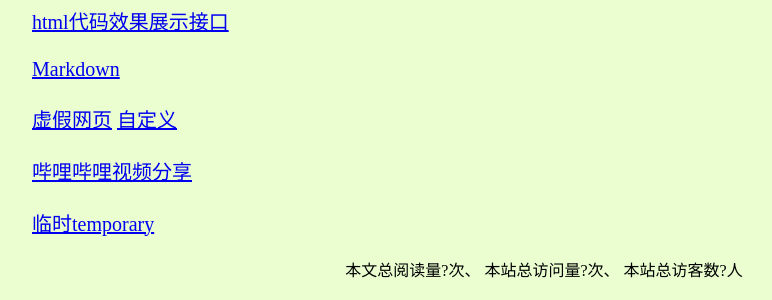
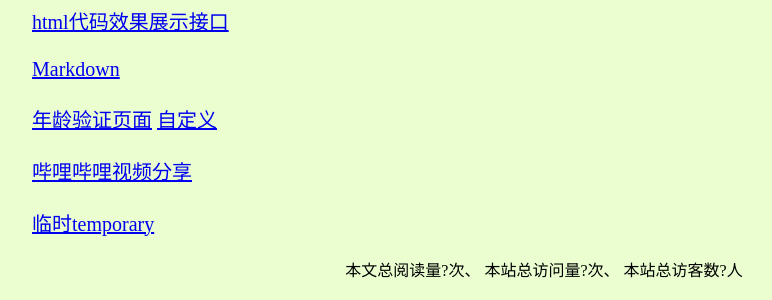
Before and after one commit to xkk1/xkk1.github.io, a Jekyll site: the page other/index.html, which Jekyll copies as it is, in a window 1280 px wide. Shown: the part 314-614 px from the top of the page, without its empty margins (96-868 px from the left). Built offline with Jekyll 4.4.1, drawn with Linux system fonts in a browser that asks for light colours; comment, search, counter and statistics services are not loaded.

Commit message:
将骗人网页改为年龄验证页面

```diff
--- a/other/index.html
+++ b/other/index.html
@@ -35,7 +35,7 @@
 <br><br>
 <a href="./markdown/">Markdown</a>
 <br><br>
-<a id="adult" href="#" target="_blank">虚假网页</a> <a id="adult-set" href="#" target="_blank">自定义</a>
+<a id="adult" href="#" target="_blank">年龄验证页面</a> <a id="adult-set" href="#" target="_blank">自定义</a>
 <br><br>
 <a href="../bilishare/" target="_blank">哔哩哔哩视频分享</a>
 <br><br>
```
